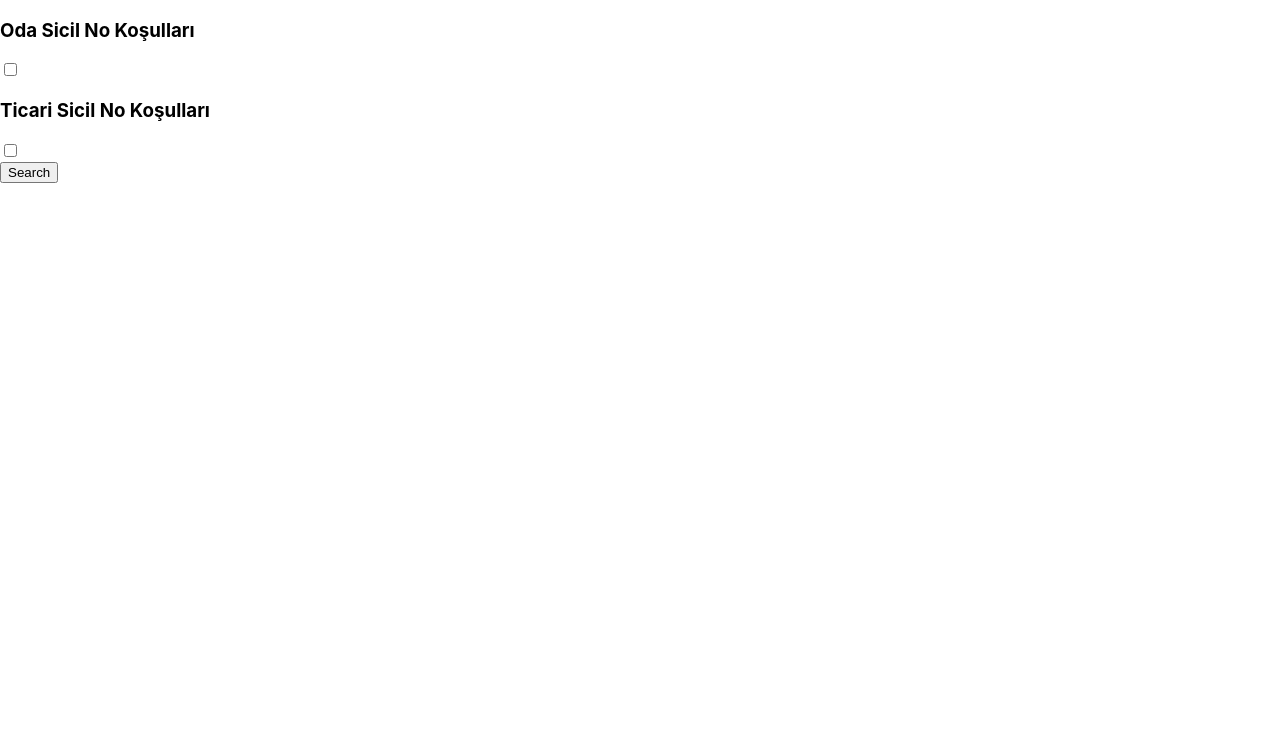
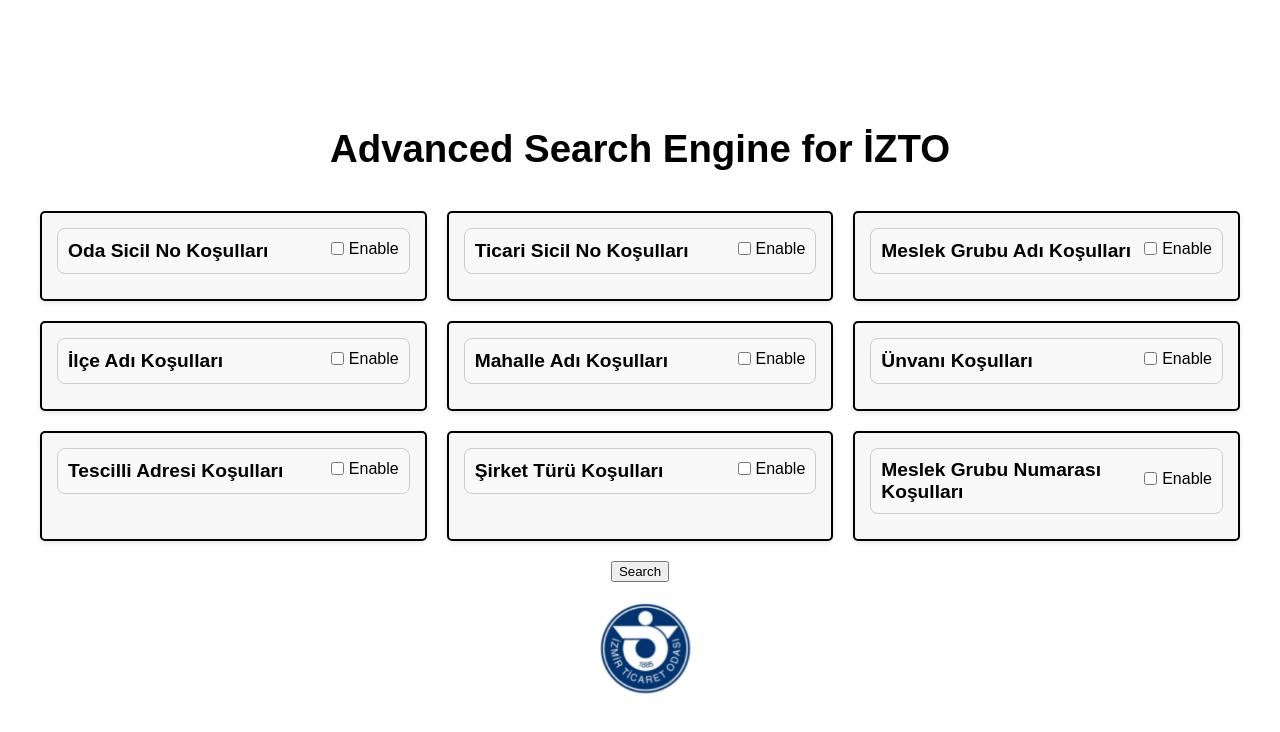
Before and after one commit to EgehanYildiz/Advanced-Search-Engine-for-IZTO, a React (Create React App) app in the folder frontend/: page / in a window 1280 px wide. Shown: the top 732 px of the page. Built offline with nearby package versions, Linux system fonts and the light colour scheme.

Commit message:
React is implemented, basic design is added. Still there is no functionality and this is also still not MVP version of the design. There needs to be work done.

```diff
--- a/frontend/src/App.css
+++ b/frontend/src/App.css
@@ -1,38 +1,103 @@
-.App {
-  text-align: center;
+/* App.css */
+
+body, html {
+  margin: 0;
+  padding: 0;
+  width: 100%;
+  height: 100%;
+  font-family: Arial, sans-serif;
 }
 
-.App-logo {
-  height: 40vmin;
-  pointer-events: none;
-}
-
-@media (prefers-reduced-motion: no-preference) {
-  .App-logo {
-    animation: App-logo-spin infinite 20s linear;
-  }
-}
-
-.App-header {
-  background-color: #282c34;
-  min-height: 100vh;
+.app-container {
   display: flex;
   flex-direction: column;
   align-items: center;
   justify-content: center;
-  font-size: calc(10px + 2vmin);
-  color: white;
+  padding: 20px;
+  min-height: 100vh;
+  box-sizing: border-box;
 }
 
-.App-link {
-  color: #61dafb;
+.main-title {
+  font-size: 2.4rem;
+  font-weight: bold;
+  margin-bottom: 40px;
 }
 
-@keyframes App-logo-spin {
-  from {
-    transform: rotate(0deg);
-  }
-  to {
-    transform: rotate(360deg);
-  }
+.grid-container {
+  display: grid;
+  grid-template-columns: repeat(3, 1fr);
+  grid-gap: 20px;
+  width: 100%;
+  max-width: 1200px;
 }
+
+.search-button-container {
+  display: flex;
+  align-items: center;
+  justify-content: center;
+  margin-bottom: 20px;
+  width: 100%;
+  margin-top: 20px;
+}
+
+.filter-section {
+  background-color: #f7f7f7;
+  padding: 15px;
+  border-radius: 5px;
+  box-shadow: 0 2px 5px rgba(0, 0, 0, 0.1);
+  border: 2px solid black;
+}
+
+.filter-section-container {
+  display: flex;
+  justify-content: space-between;
+  align-items: center;
+  padding: 10px;
+  border: 1px solid #ccc;
+  border-radius: 8px;
+  margin-bottom: 10px;
+  background-color: #f9f9f9;
+}
+
+.filter-section-title {
+  font-size: 1.2rem;
+  font-weight: bold;
+}
+
+.filter-section-toggle {
+  display: flex;
+  align-items: center;
+}
+
+.filter-section-toggle input {
+  margin-right: 5px;
+}
+
+.filter-section-content {
+  margin-top: 10px;
+}
+
+.filter-option {
+  margin-bottom: 10px;
+}
+
+.checkbox-label {
+  display: flex;
+  align-items: center;
+  margin-bottom: 5px;
+}
+
+.logo-container {
+  margin-top: 30px;
+  display: flex;
+  justify-content: center; /* Center horizontally */
+  align-items: center; /* Center vertically */
+}
+
+.izto-logo {
+  margin-top: -40px;
+  max-width: 70%;
+  height: 80%; /* 120% of the container height */
+  object-fit: contain; /* Maintain aspect ratio */
+}
--- a/frontend/src/App.js
+++ b/frontend/src/App.js
@@ -1,35 +1,157 @@
 import React, { useState } from 'react';
 import FilterSection from './components/FilterSection';
+import './App.css';
 
 function App() {
+  // Define state variables for each filter section
   const [odaSicilEnabled, setOdaSicilEnabled] = useState(false);
   const [ticariSicilEnabled, setTicariSicilEnabled] = useState(false);
   const [meslekGrubuEnabled, setMeslekGrubuEnabled] = useState(false);
-  //... other states for the remaining sections
+  const [ilceAdiEnabled, setIlceAdiEnabled] = useState(false);
+  const [mahalleAdiEnabled, setMahalleAdiEnabled] = useState(false);
+  const [unvaniEnabled, setUnvaniEnabled] = useState(false);
+  const [tescilliAdresiEnabled, setTescilliAdresiEnabled] = useState(false);
+  const [sirketTuruEnabled, setSirketTuruEnabled] = useState(false);
+  const [meslekGrubuNumarasiEnabled, setMeslekGrubuNumarasiEnabled] = useState(false);
+
+  // Define an array of filter configurations
+  const filters = [
+    {
+      title: "Oda Sicil No Koşulları",
+      toggleEnabled: odaSicilEnabled,
+      setToggleEnabled: setOdaSicilEnabled,
+      filters: [
+        { label: "... sekansını içerenler", checked: false, onChange: () => {} },
+        { label: "... sekansını içermeyenler", checked: false, onChange: () => {} },
+        { label: "... ile başlayanlar", checked: false, onChange: () => {} },
+        { label: "... ile bitenler", checked: false, onChange: () => {} },
+        { label: "... ile tam eşleşen", checked: false, onChange: () => {} },
+        { label: "... uzunluğunda olanlar", checked: false, onChange: () => {} },
+      ],
+    },
+    {
+      title: "Ticari Sicil No Koşulları",
+      toggleEnabled: ticariSicilEnabled,
+      setToggleEnabled: setTicariSicilEnabled,
+      filters: [
+        { label: "... sekansını içerenler", checked: false, onChange: () => {} },
+        { label: "... sekansını içermeyenler", checked: false, onChange: () => {} },
+        { label: "... ile başlayanlar", checked: false, onChange: () => {} },
+        { label: "... ile bitenler", checked: false, onChange: () => {} },
+        { label: "... ile tam eşleşen", checked: false, onChange: () => {} },
+        { label: "... uzunluğunda olanlar", checked: false, onChange: () => {} },
+      ],
+    },
+    {
+      title: "Meslek Grubu Adı Koşulları",
+      toggleEnabled: meslekGrubuEnabled,
+      setToggleEnabled: setMeslekGrubuEnabled,
+      filters: [
+        { label: "... sekansını içerenler", checked: false, onChange: () => {} },
+        { label: "... sekansını içermeyenler", checked: false, onChange: () => {} },
+        { label: "... ile başlayanlar", checked: false, onChange: () => {} },
+        { label: "... ile bitenler", checked: false, onChange: () => {} },
+        { label: "... ile tam eşleşen", checked: false, onChange: () => {} },
+        { label: "... uzunluğunda olanlar", checked: false, onChange: () => {} },
+      ],
+    },
+    {
+      title: "İlçe Adı Koşulları",
+      toggleEnabled: ilceAdiEnabled,
+      setToggleEnabled: setIlceAdiEnabled,
+      filters: [
+        { label: "... sekansını içerenler", checked: false, onChange: () => {} },
+        { label: "... sekansını içermeyenler", checked: false, onChange: () => {} },
+        { label: "... ile başlayanlar", checked: false, onChange: () => {} },
+        { label: "... ile bitenler", checked: false, onChange: () => {} },
+        { label: "... ile tam eşleşen", checked: false, onChange: () => {} },
+        { label: "... uzunluğunda olanlar", checked: false, onChange: () => {} },
+      ],
+    },
+    {
+      title: "Mahalle Adı Koşulları",
+      toggleEnabled: mahalleAdiEnabled,
+      setToggleEnabled: setMahalleAdiEnabled,
+      filters: [
+        { label: "... sekansını içerenler", checked: false, onChange: () => {} },
+        { label: "... sekansını içermeyenler", checked: false, onChange: () => {} },
+        { label: "... ile başlayanlar", checked: false, onChange: () => {} },
+        { label: "... ile bitenler", checked: false, onChange: () => {} },
+        { label: "... ile tam eşleşen", checked: false, onChange: () => {} },
+        { label: "... uzunluğunda olanlar", checked: false, onChange: () => {} },
+      ],
+    },
+    {
+      title: "Ünvanı Koşulları",
+      toggleEnabled: unvaniEnabled,
+      setToggleEnabled: setUnvaniEnabled,
+      filters: [
+        { label: "... sekansını içerenler", checked: false, onChange: () => {} },
+        { label: "... sekansını içermeyenler", checked: false, onChange: () => {} },
+        { label: "... ile başlayanlar", checked: false, onChange: () => {} },
+        { label: "... ile bitenler", checked: false, onChange: () => {} },
+        { label: "... ile tam eşleşen", checked: false, onChange: () => {} },
+        { label: "... uzunluğunda olanlar", checked: false, onChange: () => {} },
+      ],
+    },
+    {
+      title: "Tescilli Adresi Koşulları",
+      toggleEnabled: tescilliAdresiEnabled,
+      setToggleEnabled: setTescilliAdresiEnabled,
+      filters: [
+        { label: "... sekansını içerenler", checked: false, onChange: () => {} },
+        { label: "... sekansını içermeyenler", checked: false, onChange: () => {} },
+        { label: "... ile başlayanlar", checked: false, onChange: () => {} },
+        { label: "... ile bitenler", checked: false, onChange: () => {} },
+        { label: "... ile tam eşleşen", checked: false, onChange: () => {} },
+        { label: "... uzunluğunda olanlar", checked: false, onChange: () => {} },
+      ],
+    },
+    {
+      title: "Şirket Türü Koşulları",
+      toggleEnabled: sirketTuruEnabled,
+      setToggleEnabled: setSirketTuruEnabled,
+      filters: [
+        { label: "Limited", checked: false, onChange: () => {} },
+        { label: "Anonim", checked: false, onChange: () => {} },
+      ],
+    },
+    {
+      title: "Meslek Grubu Numarası Koşulları",
+      toggleEnabled: meslekGrubuNumarasiEnabled,
+      setToggleEnabled: setMeslekGrubuNumarasiEnabled,
+      filters: [
+        { label: "... numaralı", checked: false, onChange: () => {} },
+        { label: "... öncesi", checked: false, onChange: () => {} },
+        { label: "... sonrası", checked: false, onChange: () => {} },
+        { label: "... aralığındakiler", checked: false, onChange: () => {} },
+      ],
+    },
+  ];
 
   return (
     <div className="app-container">
-      <FilterSection
-        title="Oda Sicil No Koşulları"
-        toggleEnabled={odaSicilEnabled}
-        setToggleEnabled={setOdaSicilEnabled}
-      >
-        {/* Add specific filters here */}
-      </FilterSection>
-
-      <FilterSection
-        title="Ticari Sicil No Koşulları"
-        toggleEnabled={ticariSicilEnabled}
-        setToggleEnabled={setTicariSicilEnabled}
-      >
-        {/* Add specific filters here */}
-      </FilterSection>
-
-      {/* Repeat for all other sections */}
+      <h1 className="main-title">Advanced Search Engine for İZTO</h1>
+      <div className="grid-container">
+        {filters.map((section, index) => (
+          <FilterSection
+            key={index}
+            title={section.title}
+            toggleEnabled={section.toggleEnabled}
+            setToggleEnabled={section.setToggleEnabled}
+            filters={section.filters}
+          />
+        ))}
+      </div>
 
       <div className="search-button-container">
         <button onClick={() => handleSearch()}>Search</button>
       </div>
+
+      <div className="logo-container">
+        <img src={`${process.env.PUBLIC_URL}/logo500.png`} alt="İZTO Logo" className="izto-logo" />
+      </div>
+
     </div>
   );
 }
--- a/frontend/src/components/FilterSection.js
+++ b/frontend/src/components/FilterSection.js
@@ -1,23 +1,36 @@
-// src/components/FilterSection.js
 import React from 'react';
 
-const FilterSection = ({ title, children, toggleEnabled, setToggleEnabled }) => {
+function FilterSection({ title, toggleEnabled, setToggleEnabled, filters }) {
   return (
     <div className="filter-section">
-      <div className="filter-header">
-        <h3>{title}</h3>
-        <label className="switch">
-          <input
-            type="checkbox"
-            checked={toggleEnabled}
-            onChange={() => setToggleEnabled(!toggleEnabled)}
-          />
-          <span className="slider round"></span>
-        </label>
+      <div className="filter-section-container">
+        <div className="filter-section-title">{title}</div>
+        <div className="filter-section-toggle">
+          <label className="checkbox-label">
+            <input
+              type="checkbox"
+              checked={toggleEnabled}
+              onChange={(e) => setToggleEnabled(e.target.checked)}
+            />
+            Enable
+          </label>
+        </div>
       </div>
-      {toggleEnabled && <div className="filter-options">{children}</div>}
+      {toggleEnabled &&
+        filters.map((filter, index) => (
+          <div className="filter-option" key={index}>
+            <label className="checkbox-label">
+              <input
+                type={filter.type || "checkbox"}
+                checked={filter.checked}
+                onChange={filter.onChange}
+              />
+              {filter.label}
+            </label>
+          </div>
+        ))}
     </div>
   );
-};
+}
 
 export default FilterSection;
```
Also changed, not shown: frontend/public/logo500.png (added).
